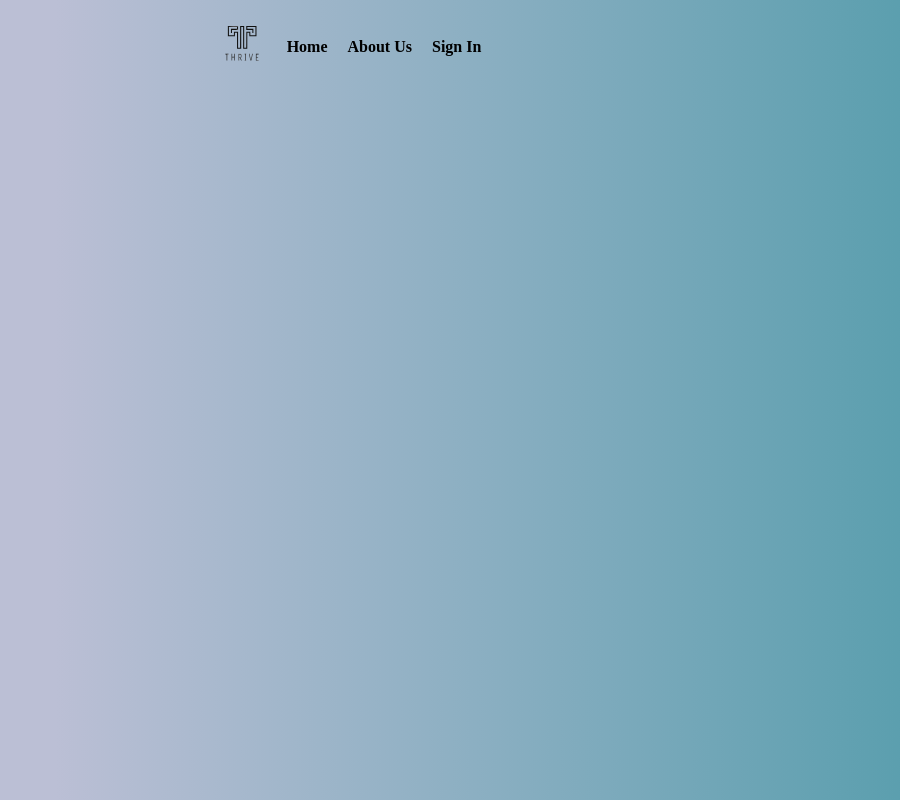
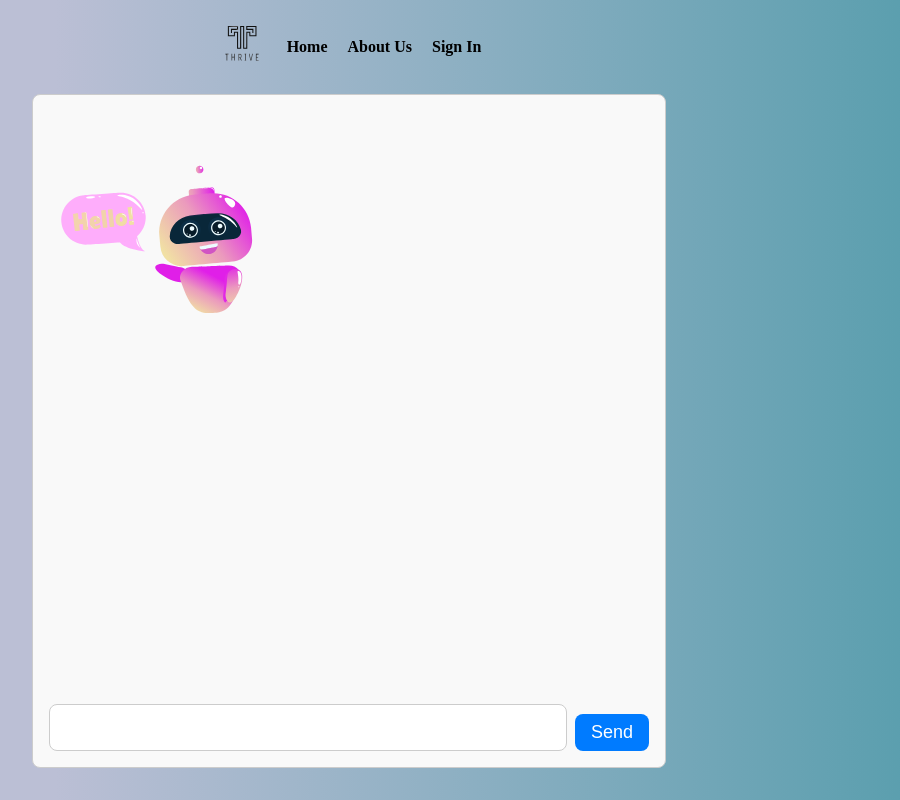
Before and after one commit to ZainabHussain20/Thrive-frontEnd, a React (Vite) app in the folder Thrive/: page /chat in a window 1280 px wide. Shown: the whole page, without its empty margins (291-1191 px from the left). Built offline with nearby package versions, Linux system fonts and the light colour scheme.

Commit message:
chat routes

```diff
--- a/Thrive/src/App.jsx
+++ b/Thrive/src/App.jsx
@@ -10,6 +10,7 @@ import Profile from "./pages/Profile"
 import ProgramDetail from "./pages/ProgramDetail"
 import UpdatePassword from "./pages/UpdatePassword"
 import Reviews from "./components/Reviews"
+import Chatbot from "./components/chat"
 import AddProgram from "./components/AddProgram"
 import ProfileCard from "./components/ProfileCard"
 import { CheckSession } from "./services/Auth"
@@ -52,6 +53,8 @@ function App() {
             <Route path="/program/:ProgramId" element={<ProgramDetail />} />
             <Route path="/Profile" element={<Profile />} />
             <Route path="/Profile/:userId/edit" element={<ProfileCard />} />
+            <Route path="/chat" element={<Chatbot />} /> {/* Add this route */}
+
           </Routes>
         </main>
       </div>
--- a/Thrive/src/components/chat.jsx
+++ b/Thrive/src/components/chat.jsx
@@ -3,7 +3,7 @@ import axios from 'axios';
 import { motion, AnimatePresence } from 'framer-motion';
 import Lottie from 'lottie-react'
 import animationData from '../assets/Animation - 1720515153102.json'
-import '../Chatbot.css'  // Create a CSS file for styling
+import '../Chatbot.css'
 
 const Chatbot = () => {
   const [messages, setMessages] = useState([]);
```
